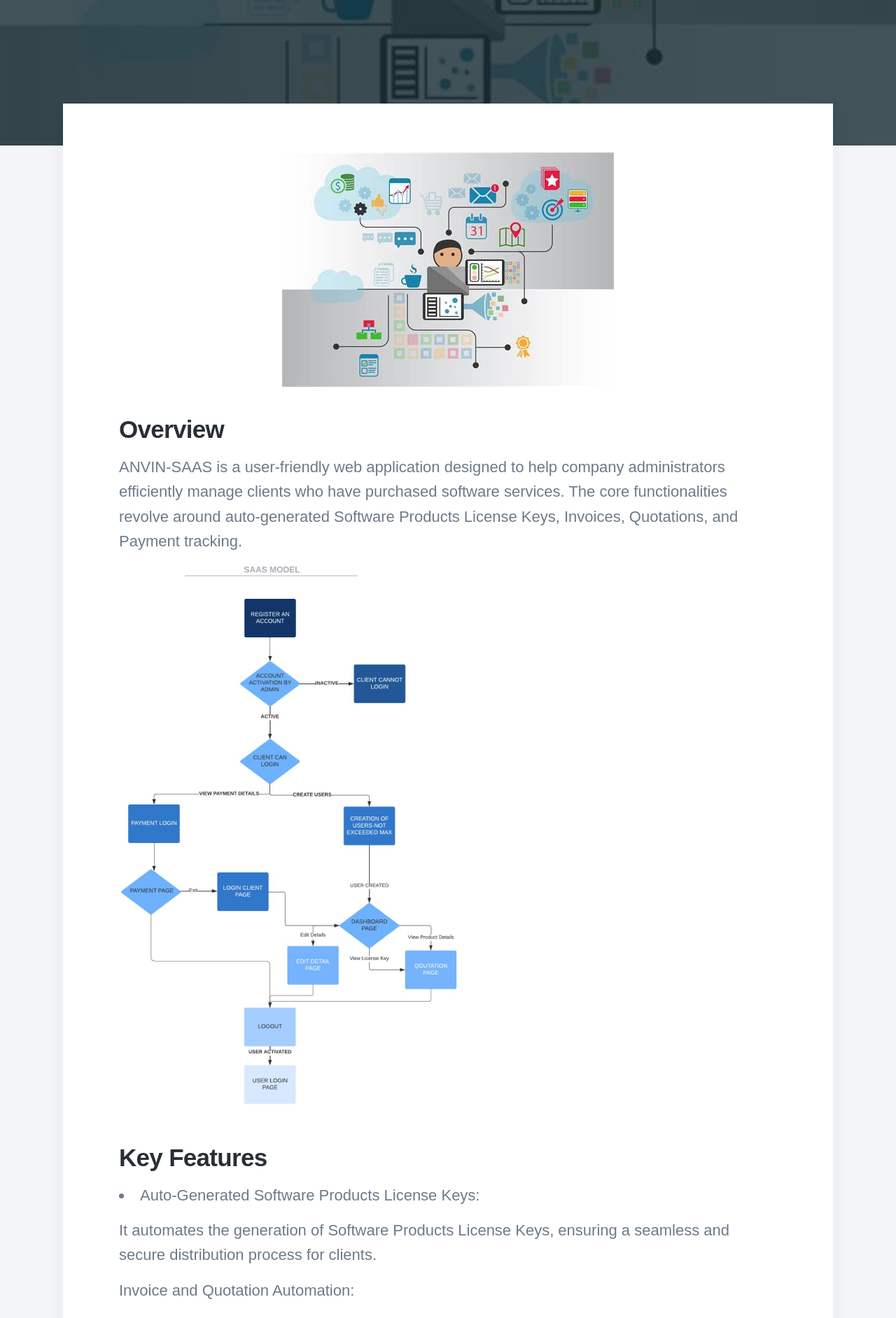
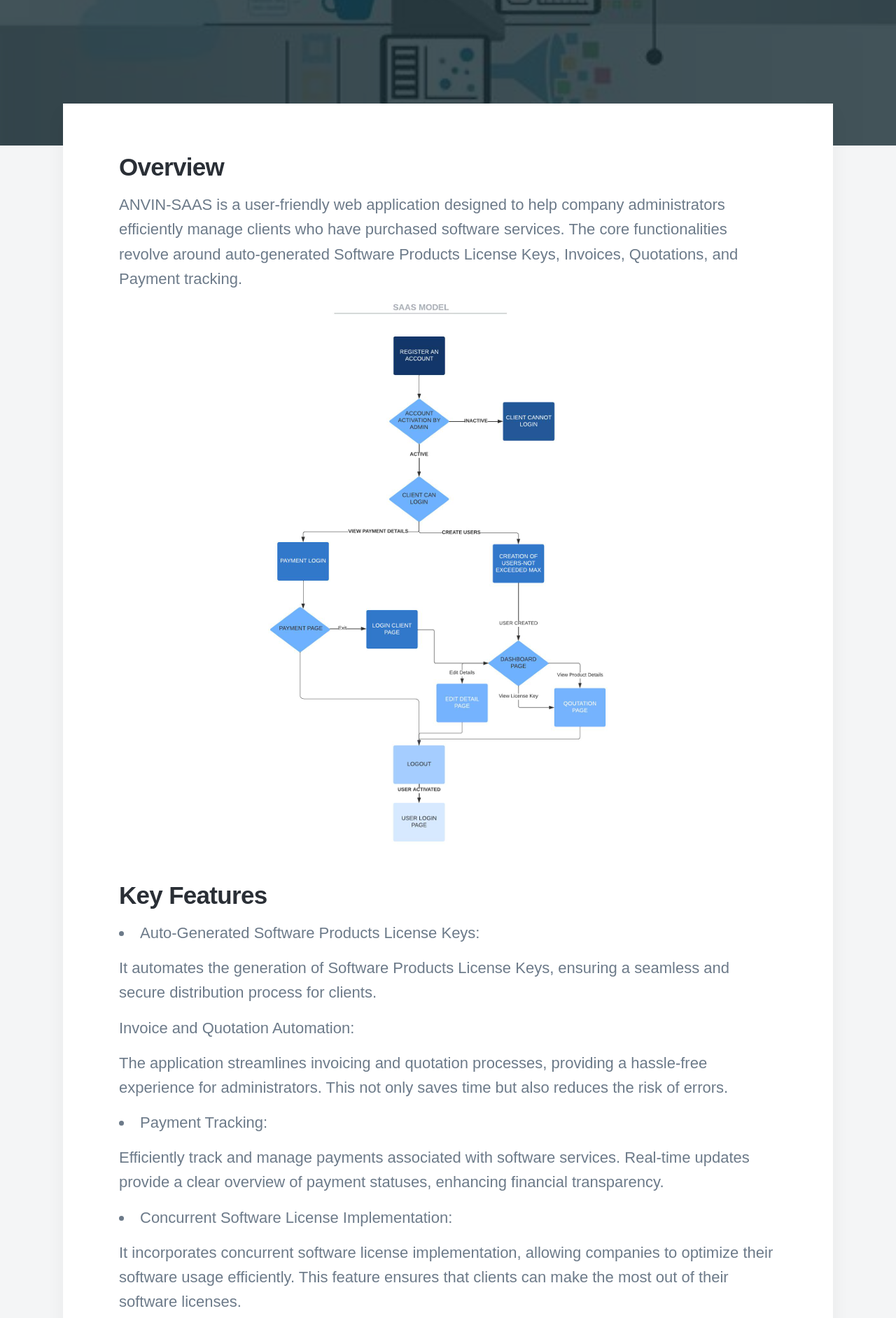
Before and after one commit to shrotofo/shrotofo.github.io, a Jekyll site: the page built from _projects/2018-06-30-demo-project.md, in a window 1280 px wide. Shown: the part 384-2268 px from the top of the page at 70% size. Built offline with Jekyll 4.4.1, drawn with Linux system fonts in a browser that asks for light colours; nearby versions of some CDN libraries; some web fonts are replaced.

Commit message:
Update 2018-06-30-demo-project.md

```diff
--- a/_projects/2018-06-30-demo-project.md
+++ b/_projects/2018-06-30-demo-project.md
@@ -6,13 +6,12 @@
 featured_image: '/images/SAAS.jfif'
 ---
 
-![](/images/SAAS.jfif)
 
 ## Overview
 
 ANVIN-SAAS is a user-friendly web application designed to help company administrators efficiently manage clients who have purchased software services. The core functionalities revolve around auto-generated Software Products License Keys, Invoices, Quotations, and Payment tracking.
 
-<div>
+<div style="display: flex; justify-content: center; align-items: center; text-align: center;">
 	<img src="/images/S_STRUC.png">
 </div>
 
```
